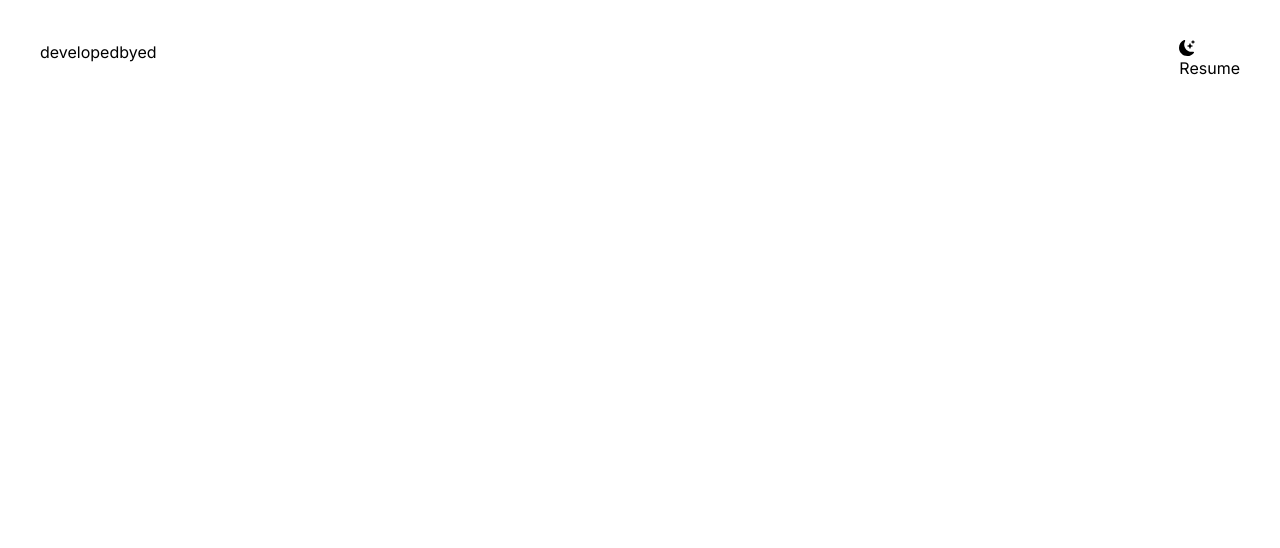
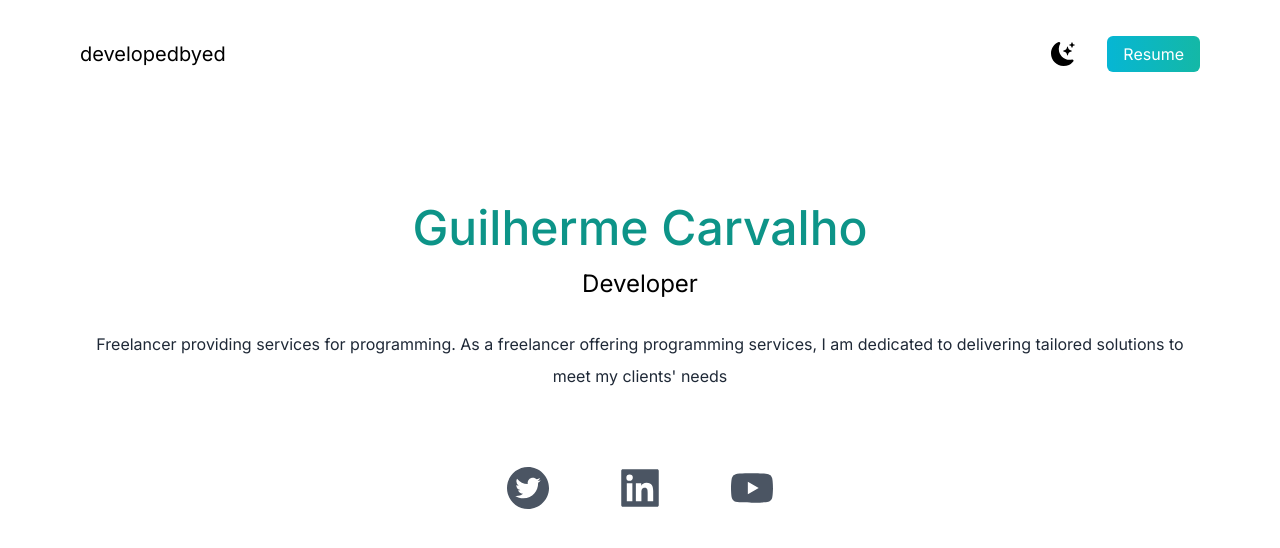
Before and after one commit to GuilhermeCarv1/Portifolio-React, a Next.js app: page / in a window 1280 px wide. Shown: the top 548 px of the page. Built offline with nearby package versions, Linux system fonts and the light colour scheme.

Commit message:
Head and Texts

```diff
--- a/src/app/page.js
+++ b/src/app/page.js
@@ -1,29 +1,47 @@
 import Head from "next/head";
-import {BsFillMoonStarsFill} from 'react-icons/bs';
+import { BsMoonStarsFill } from "react-icons/bs";
+import { AiFillTwitterCircle, AiFillLinkedin, AiFillYoutube } from "react-icons/ai";
 
 export default function Home() {
   return (
-
     <div>
       <Head>
-        <title>Guilherme Carvalho Portifolio</title>
+        <title>Guilherme Carvalho Portfolio</title>
       </Head>
 
-      <main>
-       <section className=" min-h-screen">
+      <main className="bg-white px-10">
+        <section className="min-h-screen">
           <nav className="p-10 mb-12 flex justify-between">
-        <h1>developedbyed</h1>
-        <ul>
+            <h1 className="text-xl">developedbyed</h1>
+            <ul className="flex items-center">
               <li>
-          <BsFillMoonStarsFill/>
+                <BsMoonStarsFill className="cursor-pointer text-2xl" />
               </li>
-          <li> <a href="#">Resume</a> </li>
+              <li>
+                <a className="bg-gradient-to-r from-cyan-500 to-teal-500 text-white px-4 py-2 rounded-md ml-8" href="#">
+                  Resume
+                </a>
+              </li>
             </ul>
           </nav>
+          <div className="text-center p-10">
+            <h2 className="text-5xl py-2 text-teal-600 font-medium">Guilherme Carvalho</h2>
+            <h3 className="text-2xl py-2">Developer</h3>
+            <p className="text-md py-5 leading-8 text-gray-800">
+            Freelancer providing services for programming.
+            As a freelancer offering programming services,
+            I am dedicated to delivering tailored solutions
+            to meet my clients' needs
+              </p>
+          </div>
+          <div className="text-5xl flex justify-center gap-16 py-3 text-gray-600">
+            <AiFillTwitterCircle />
+            <AiFillLinkedin />
+            <AiFillYoutube />
+          </div>
+
         </section>
       </main>
     </div>
-
-
   );
 }
```
Lines whose indentation alone changed are shown as unchanged.
